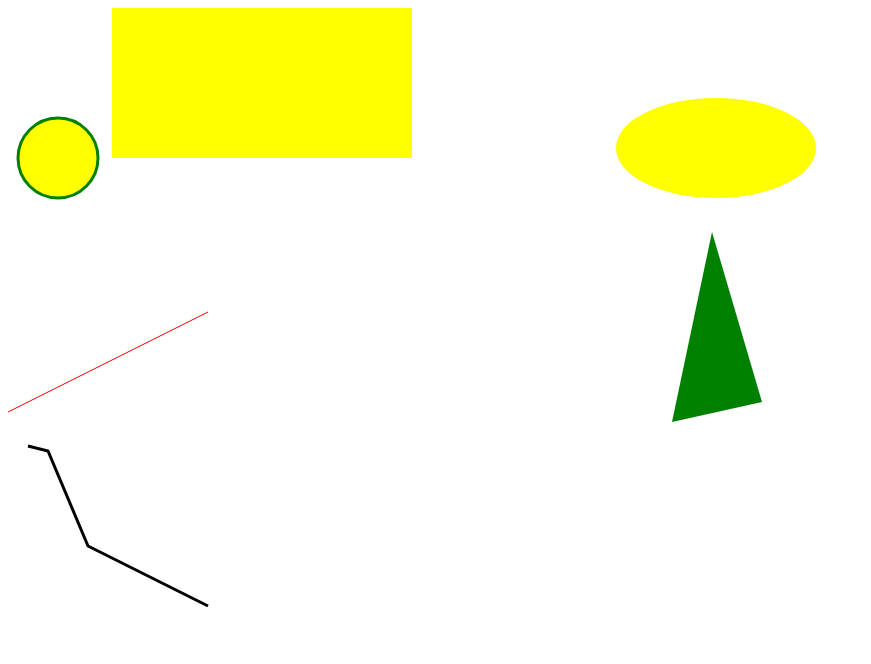
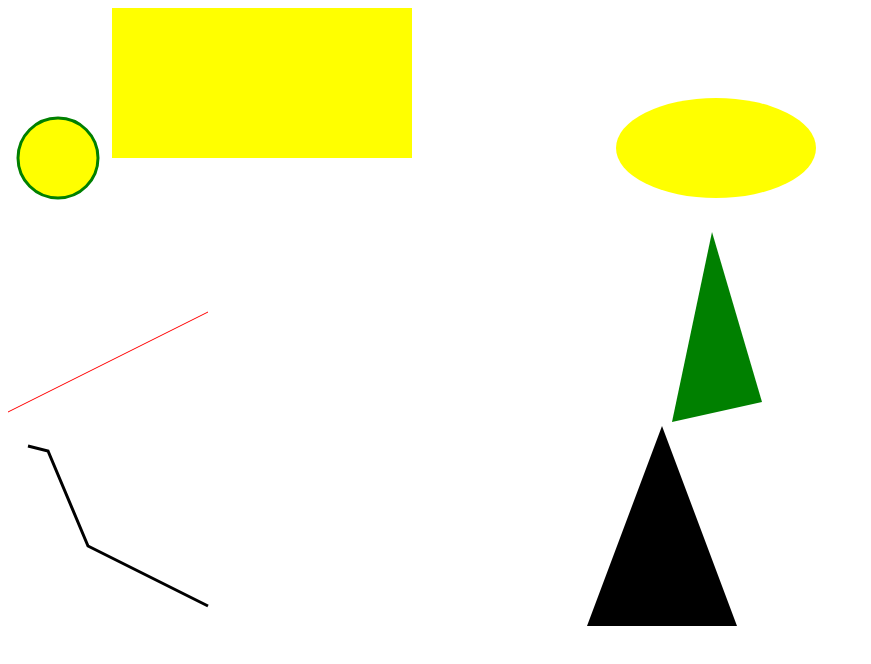
Before and after one commit to lucaslomba/vetores-svg, a plain HTML site: page formas.html in a window 1280 px wide. Shown: the whole page, without its empty margins (0-871 px from the left). Drawn offline with Linux system fonts and the light colour scheme.

Commit message:
triangulo com path

```diff
--- a/formas.html
+++ b/formas.html
@@ -42,5 +42,10 @@
         <polyline points="20,20 40,25 80,120 200,180" stroke="black" stroke-width="3" fill="none"></polyline>
     </svg>
 
+    <!-- path com svg -->
+    <svg width="500" height="210">
+        <path d="M150 0 L75 200 L225 200 Z"></path>
+    </svg>
+
 </body>
 </html>
```
